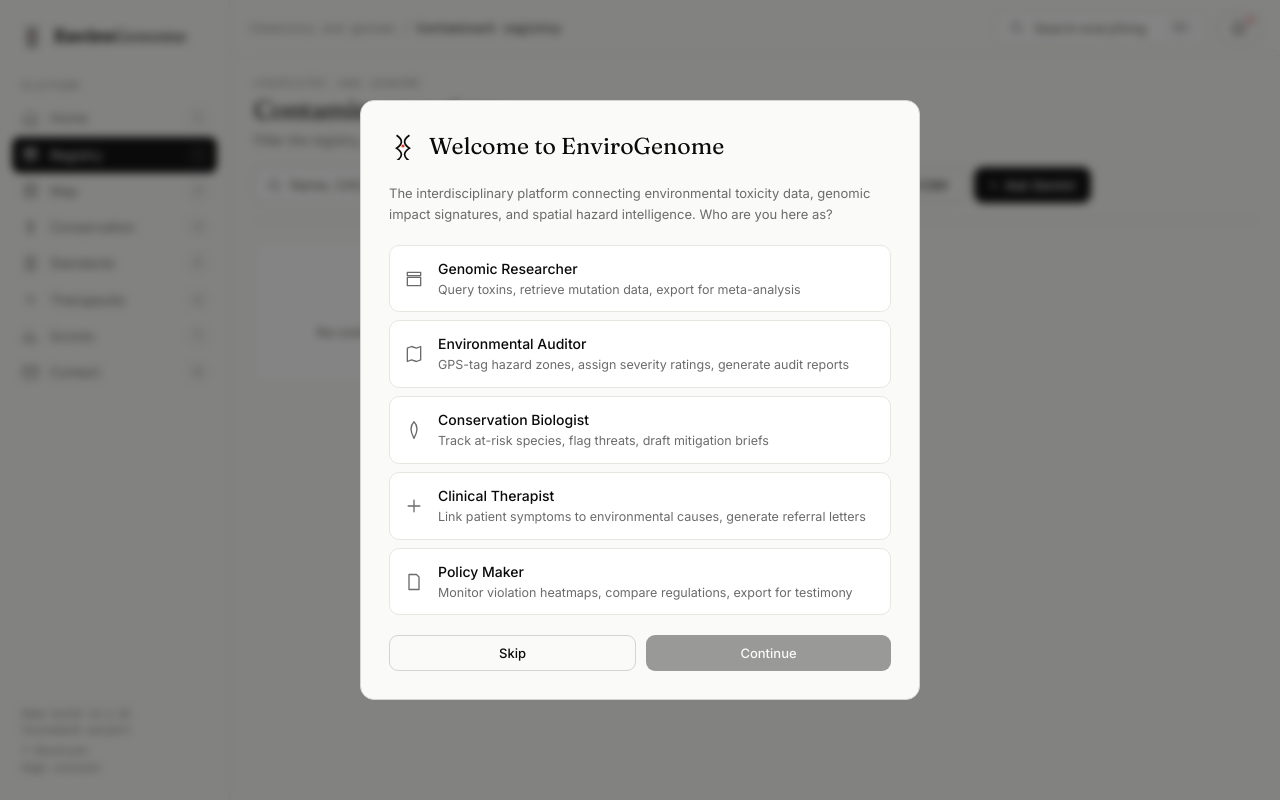
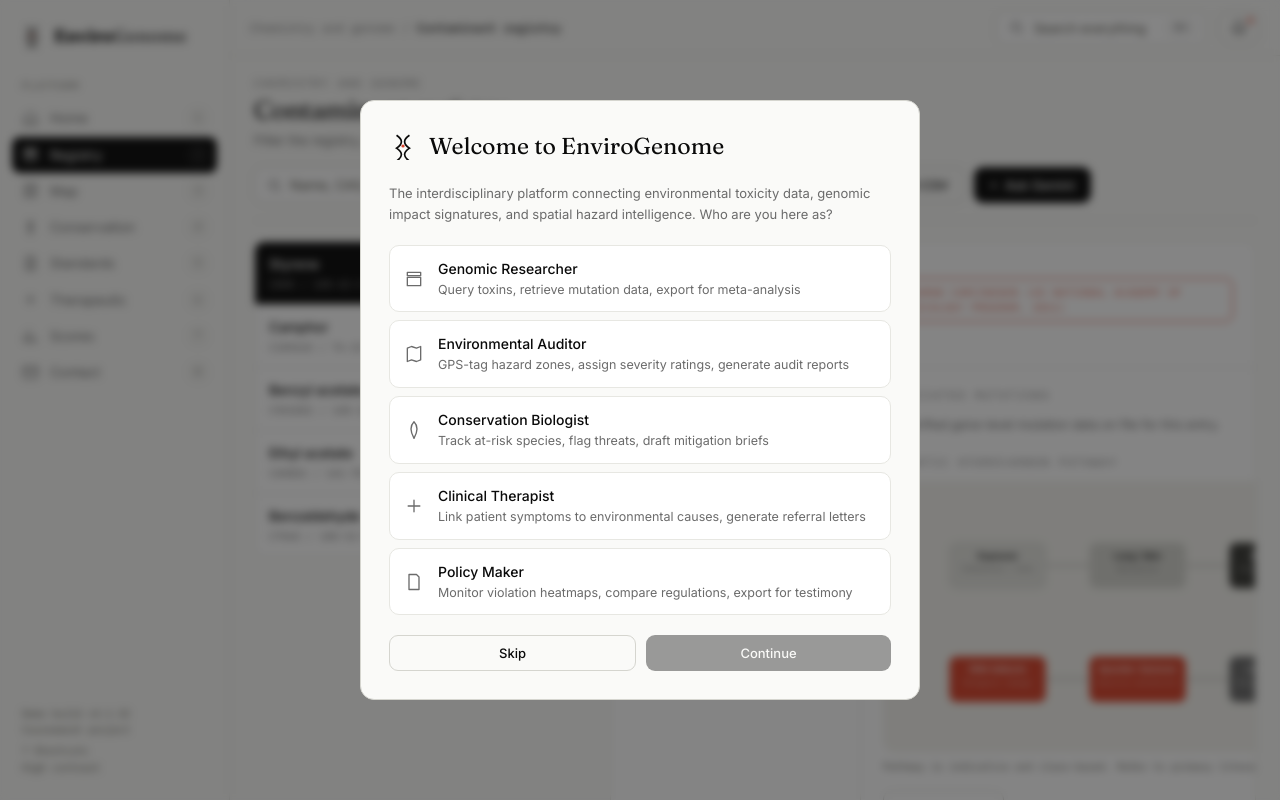
Before and after one commit to Astronomox/EnvironGenome, a React (Vite) app: page /app/registry in a window 1280 px wide. Shown: the top 800 px of the page. Built offline with nearby package versions, Linux system fonts and the light colour scheme.

Commit message:
Repopulate contaminant registry with 5 cited chemicals, fix citation export

```diff
--- a/src/data/contaminants.js
+++ b/src/data/contaminants.js
@@ -1,6 +1,64 @@
-// No contaminant entries are shipped yet. The previous dataset (chemical
-// properties, CAS numbers, and specific gene/organism mutation claims) was
-// fabricated demo content with no citation behind it and has been removed.
-// Real entries need to be sourced from PubChem, ATSDR/TOXNET, or WHO limit
-// tables, with a citation per entry, before this list is repopulated.
-export const contaminants = [];
+// Five entries, each a real, named chemical with a real, cited health
+// effect. Sourced from Oyesomi, A.A. (2026) "Fragrance as an Imagined
+// Toxicant" (CBG 816 term paper, University of Lagos), which itself cites
+// the National Academy of Sciences / National Toxicology Program and the
+// Environmental Working Group for specific claims (noted per entry below).
+//
+// `mutations` is intentionally empty for all five: none of the sources
+// this app currently has give a specific gene/organism/locus association
+// for these compounds, and inventing one (which the previous dataset did)
+// is exactly the kind of fabrication this registry is meant to avoid.
+// CAS numbers and formulas are standard public identifiers for these
+// compounds, not sourced from the term paper itself.
+export const contaminants = [
+  {
+    name: "Styrene", cas: "100-42-5", formula: "C8H8",
+    genotoxic: true, iarc: "Declared a human carcinogen (US National Academy of Sciences / National Toxicology Program, 2011)",
+    props: [
+      ["Category", "Fragrance/plastics-associated volatile organic compound"],
+      ["Reported effect", "Declared a human carcinogen by the US National Academy of Sciences and National Toxicology Program in 2011"],
+    ],
+    mutations: [], links: [],
+    source: "Oyesomi, A.A. (2026). Fragrance as an Imagined Toxicant. CBG 816 term paper, University of Lagos.",
+  },
+  {
+    name: "Camphor", cas: "76-22-2", formula: "C10H16O",
+    genotoxic: false, iarc: "",
+    props: [
+      ["Category", "Fragrance compound"],
+      ["Reported effect", "Neurotoxic effects reported, including convulsions, muscle twitching, dizziness, nausea and confusion"],
+    ],
+    mutations: [], links: [],
+    source: "Oyesomi, A.A. (2026). Fragrance as an Imagined Toxicant. CBG 816 term paper, University of Lagos.",
+  },
+  {
+    name: "Benzyl acetate", cas: "140-11-4", formula: "C9H10O2",
+    genotoxic: false, iarc: "",
+    props: [
+      ["Category", "Fragrance compound"],
+      ["Reported effect", "May cause lung and eye irritation along with coughing"],
+    ],
+    mutations: [], links: [],
+    source: "Oyesomi, A.A. (2026). Fragrance as an Imagined Toxicant. CBG 816 term paper, University of Lagos.",
+  },
+  {
+    name: "Ethyl acetate", cas: "141-78-6", formula: "C4H8O2",
+    genotoxic: false, iarc: "",
+    props: [
+      ["Category", "Fragrance/solvent compound"],
+      ["Reported effect", "May trigger respiratory and eye irritation"],
+    ],
+    mutations: [], links: [],
+    source: "Oyesomi, A.A. (2026). Fragrance as an Imagined Toxicant. CBG 816 term paper, University of Lagos.",
+  },
+  {
+    name: "Benzaldehyde", cas: "100-52-7", formula: "C7H6O",
+    genotoxic: false, iarc: "",
+    props: [
+      ["Category", "Fragrance compound"],
+      ["Reported effect", "Considered a narcotic at high exposure; can cause lung and eye irritation"],
+    ],
+    mutations: [], links: [],
+    source: "Oyesomi, A.A. (2026). Fragrance as an Imagined Toxicant. CBG 816 term paper, University of Lagos.",
+  },
+];
--- a/src/pages/Registry.jsx
+++ b/src/pages/Registry.jsx
@@ -62,6 +62,9 @@ function ChemDetail({ c, onCite }) {
         </div>
         <div className="chem-col">
           <div className="eyebrow" style={{ marginBottom: 12 }}>Associated mutations</div>
+          {c.mutations.length === 0 ? (
+            <div style={{ fontSize:12.5, color:"var(--graphite)", marginBottom:12 }}>No verified gene-level mutation data on file for this entry.</div>
+          ) : (
             <table className="muttbl">
               <thead><tr><th>Organism</th><th>Locus</th><th>Damage pattern</th></tr></thead>
               <tbody>
@@ -70,8 +73,13 @@ function ChemDetail({ c, onCite }) {
                 ))}
               </tbody>
             </table>
+          )}
+          {(c.links || []).length > 0 && (
+            <>
               <div className="eyebrow" style={{ margin: "18px 0 10px" }}>External resources</div>
               <div className="chem-links">{c.links.map(l => <span className="pill" key={l}>{l}</span>)}</div>
+            </>
+          )}
           <PathwayDiagram cas={c.cas} />
           <div style={{ marginTop: 16 }}>
             <button className="btn btn-ghost" onClick={onCite}>Cite this entry</button>
@@ -353,16 +361,16 @@ export default function Registry() {
               <div>
                 <div className="eyebrow" style={{ marginBottom:10 }}>APA</div>
                 <div className="mono" style={{ fontSize:12, lineHeight:1.8, background:"var(--smoke)", padding:"12px 14px", borderRadius:8 }}>
-                  {selected.name} (CAS {selected.cas}). Retrieved from the EnviroGenome Guardian contaminant registry (student coursework project, not an official published source).
+                  {selected.name} (CAS {selected.cas}). {selected.source || "EnviroGenome Guardian contaminant registry (student coursework project, not an official published source)."}
                 </div>
-                <button className="btn btn-ghost" style={{ marginTop:10 }} onClick={() => { navigator.clipboard?.writeText(`${selected.name} (CAS ${selected.cas}). EnviroGenome Guardian contaminant registry (student coursework project, not an official published source).`); toast("APA citation copied"); }}>Copy APA</button>
+                <button className="btn btn-ghost" style={{ marginTop:10 }} onClick={() => { navigator.clipboard?.writeText(`${selected.name} (CAS ${selected.cas}). ${selected.source || "EnviroGenome Guardian contaminant registry (student coursework project, not an official published source)."}`); toast("APA citation copied"); }}>Copy APA</button>
               </div>
               <div>
                 <div className="eyebrow" style={{ marginBottom:10 }}>Vancouver / NLM</div>
                 <div className="mono" style={{ fontSize:12, lineHeight:1.8, background:"var(--smoke)", padding:"12px 14px", borderRadius:8 }}>
-                  {selected.name} [{selected.formula}]. CAS {selected.cas}. EnviroGenome Guardian contaminant registry (student coursework project, not an official published source).
+                  {selected.name} [{selected.formula}]. CAS {selected.cas}. {selected.source || "EnviroGenome Guardian contaminant registry (student coursework project, not an official published source)."}
                 </div>
-                <button className="btn btn-ghost" style={{ marginTop:10 }} onClick={() => { navigator.clipboard?.writeText(`${selected.name} [${selected.formula}]. CAS ${selected.cas}. EnviroGenome Guardian contaminant registry (student coursework project, not an official published source).`); toast("Vancouver citation copied"); }}>Copy Vancouver</button>
+                <button className="btn btn-ghost" style={{ marginTop:10 }} onClick={() => { navigator.clipboard?.writeText(`${selected.name} [${selected.formula}]. CAS ${selected.cas}. ${selected.source || "EnviroGenome Guardian contaminant registry (student coursework project, not an official published source)."}`); toast("Vancouver citation copied"); }}>Copy Vancouver</button>
               </div>
             </div>
           </div>
```
Lines whose indentation alone changed are shown as unchanged.
